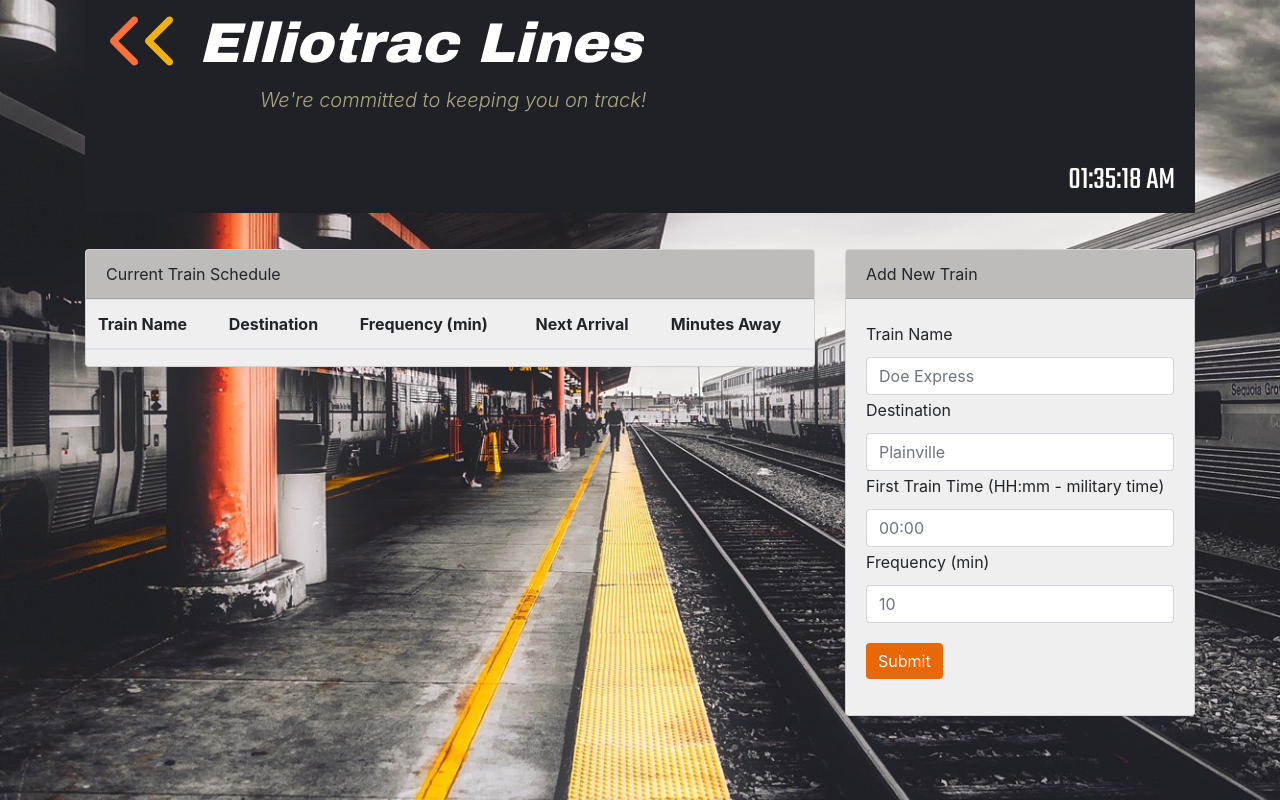
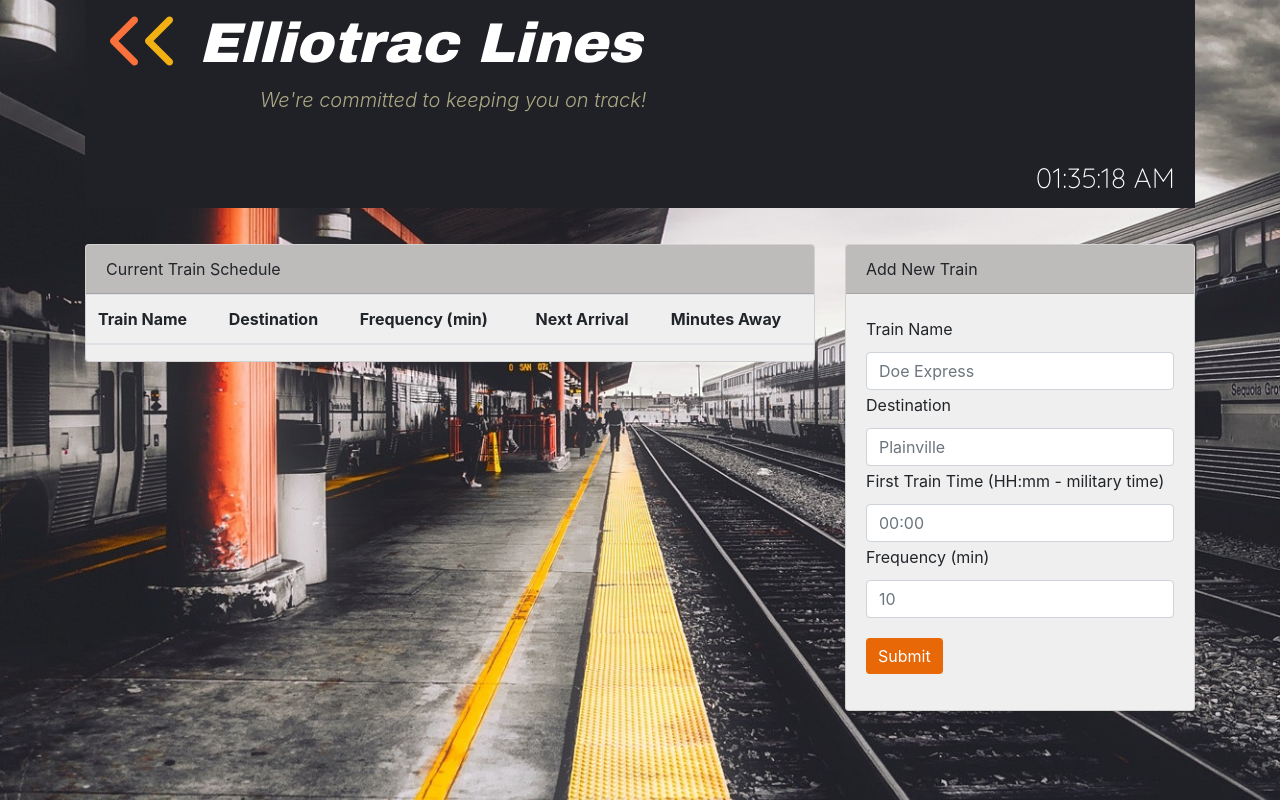
Before and after one commit to bflatbader/Train-Scheduler, a plain HTML site: page index.html in a window 1280 px wide. Drawn offline with nearby package versions, Linux system fonts and the light colour scheme; no server answers.

Commit message:
updated styles for clock

```diff
--- a/assets/css/style.css
+++ b/assets/css/style.css
@@ -45,7 +45,7 @@ body {
 
 #clock {
     color: #fff;
-    font-family: 'Teko', sans-serif;
+    font-family: 'Quicksand', sans-serif;
 }
 
 .formspacer {
--- a/index.html
+++ b/index.html
@@ -9,7 +9,7 @@
      <!-- Font awesome -->
      <script src="https://kit.fontawesome.com/eeaaa00cac.js"></script>
      <!-- Google Fonts -->
-     <link href="https://fonts.googleapis.com/css?family=Archivo+Black|Teko|Big+Shoulders+Display&display=swap" rel="stylesheet">
+     <link href="https://fonts.googleapis.com/css?family=Archivo+Black|Teko|Quicksand:300&display=swap" rel="stylesheet">
      <!-- Custom CSS -->
      <link rel="stylesheet" href="assets/css/style.css">
      <!-- jQuery -->
@@ -39,7 +39,7 @@
         <div class="row">
             <div class="col-md-12">
                 <blockquote class="blockquote">
-                    <p id="clock" class="text-right h2"></p>
+                    <p id="clock" class="text-right h3"></p>
                 </blockquote>
             </div>
         </div>
```
